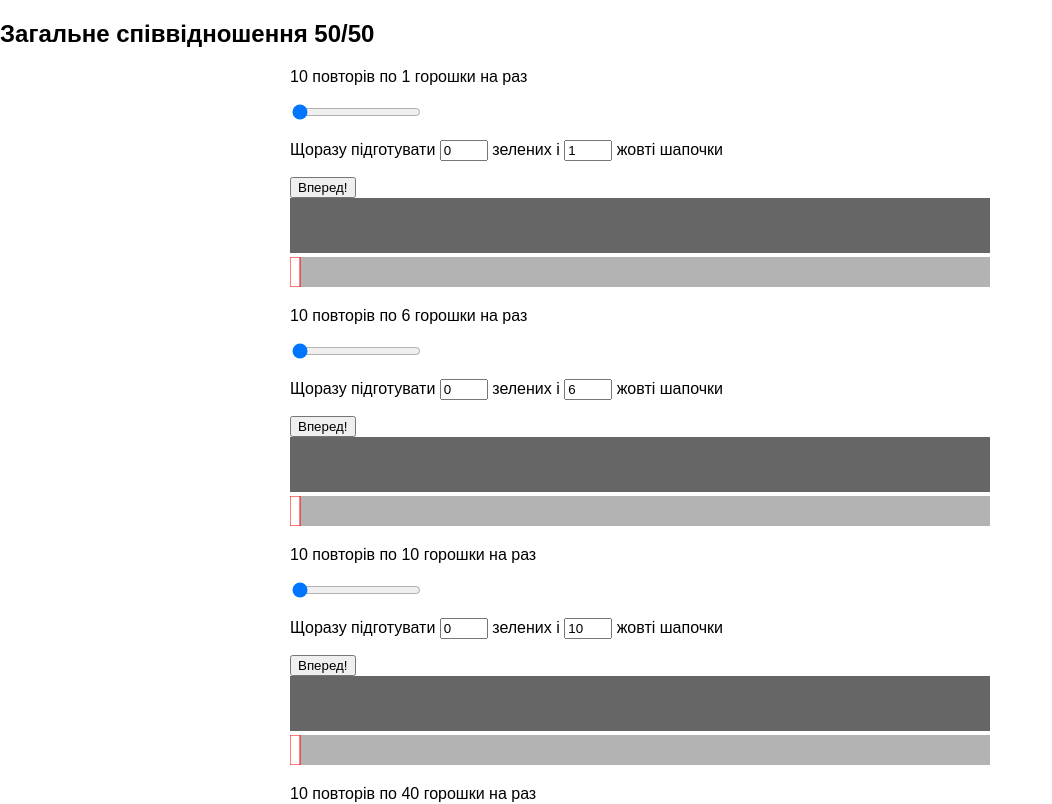
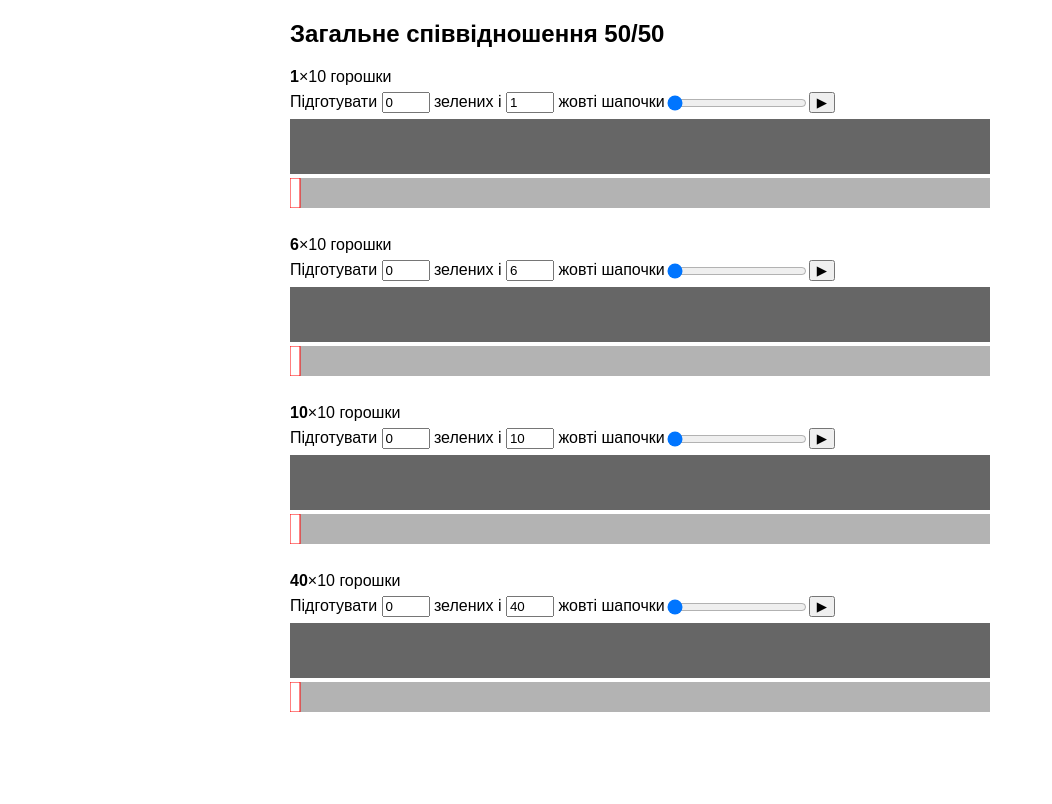
Before and after one commit to Zlira/kotyhoroshky, a React (Create React App) app: page / in a window 1280 px wide. Shown: the top 804 px of the page, without its empty margins (0-1052 px from the left). Built offline with nearby package versions, Linux system fonts and the light colour scheme.

Commit message:
Style changes

```diff
--- a/src/App.css
+++ b/src/App.css
@@ -1,13 +1,8 @@
-.SimulationApp {
+.Chapter1Simulation {
   max-width: 700px;
   margin: 0 auto;
 }
 
-rect.simulationResult {
-  fill: #b3b3b3;
+.SimulationApp {
+  margin-bottom: 24px;
 }
-
-rect.resultIndicator {
-  fill: white;
-  stroke: red;
-}
--- a/src/App.js
+++ b/src/App.js
@@ -100,7 +100,7 @@ class SimulationApp extends Component {
 class App extends Component {
   render() {
     return  (
-    <section>
+    <section className="Chapter1Simulation">
     <Header />
       <SimulationApp peasPerTrial={1} />
       <SimulationApp peasPerTrial={6} />
--- a/src/Controls.css
+++ b/src/Controls.css
@@ -1,3 +1,22 @@
+/* TODO add a class */
 input[type=number] {
   width: 40px;
 }
+
+input[type=range] {
+  width: 140px;
+  vertical-align: bottom;
+}
+
+p.user-guess-controls, input.user-guess-controls {
+  display: inline-block;
+}
+
+.controls p {
+  margin-top: 0;
+  margin-bottom: 6px;
+}
+
+span.peas-per-trial {
+  font-weight: bold;
+}
--- a/src/Controls.js
+++ b/src/Controls.js
@@ -3,7 +3,7 @@ import './Controls.css'
 
 class Controls extends Component {
   render() {
-    return <div>
+    return <div className="controls">
       <TrialsParams trialParams={this.props.trialParams} />
       <GuessPeasControls trialParams={this.props.trialParams}
                          userGuess={this.props.userGuess}
@@ -17,8 +17,8 @@ class Controls extends Component {
 class TrialsParams extends Component {
   render() {
     return <p>
-      {this.props.trialParams.numTrials} повторів
-       по {this.props.trialParams.peasPerTrial} горошки на раз
+      <span className='peas-per-trial'>{this.props.trialParams.peasPerTrial}</span>
+      ×{this.props.trialParams.numTrials} горошки
     </p>
   }
 }
@@ -37,23 +37,22 @@ class GuessPeasControls extends Component {
   }
 
   render() {
-    return <div>
-      <input type='range'
-             min={0} max={this.props.trialParams.peasPerTrial}
-             value={this.props.userGuess.green} sptep={1}
-             onChange={this.props.handleUserGuess} />
-      <p>
-        Щоразу підготувати {}
-        {this.guessNumberInput('green')} зелених і {}
-        {this.guessNumberInput('yellow')} жовті шапочки
+    const slider = <input type='range'
+       min={0} max={this.props.trialParams.peasPerTrial}
+       value={this.props.userGuess.green} sptep={1}
+       onChange={this.props.handleUserGuess}/>
+    return <p className="user-guess-controls">
+        <span>Підготувати </span>
+        <span>{this.guessNumberInput('green')} зелених і </span>
+        <span>{this.guessNumberInput('yellow')} жовті шапочки</span>
+        {slider}
       </p>
-    </div>
   }
 }
 
 class RunButton extends Component {
   render() {
-    return <button onClick={this.props.generateData}>Вперед!</button>
+    return <button className="user-guess-controls" onClick={this.props.generateData}>&#9654;</button>
   }
 }
 
--- /dev/null
+++ b/src/Results.css
@@ -0,0 +1,13 @@
+rect.result-background {
+  fill: #b3b3b3;
+}
+
+rect.resultIndicator {
+  fill: white;
+  stroke: red;
+}
+
+.results text {
+  fill: white;
+  font-weight: bold;
+}
--- a/src/Results.js
+++ b/src/Results.js
@@ -1,3 +1,4 @@
+import './Results.css'
 import React, { Component } from 'react';
 
 class Results extends Component {
@@ -9,10 +10,10 @@ class Results extends Component {
     const percenSuccess = Math.round(successRate * 100) + '%'
     const successLabel = successRate === 0
       ? null
-      : <text y="20" x="0" fill="white" font-weight='bold'>{':) ' + percenSuccess}</text>
-    return <svg width={width} height={height}>
+      : <text y="20" x="0">{':) ' + percenSuccess}</text>
+    return <svg className="results" width={width} height={height}>
       <rect x="0" y="0" width={width}
-        height={height} className="simulationResult"/>
+        height={height} className="result-background"/>
       <rect y="0" x={indicatorX}
         width="10" height={height}
         className="resultIndicator"/>
```
